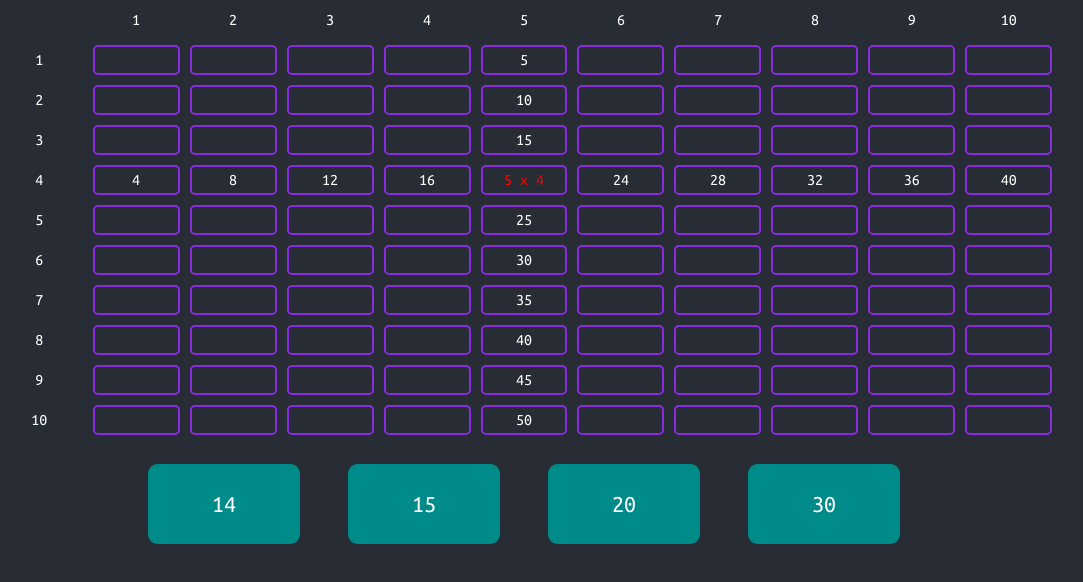
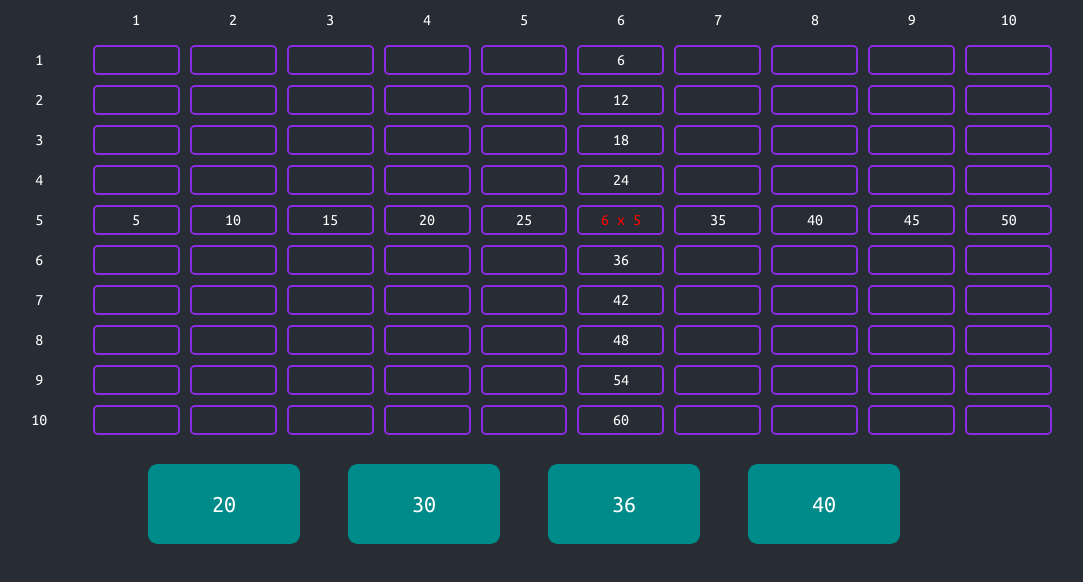
Before and after one commit to imaman/smart-bee, a React (Create React App) app: page / in a window 1280 px wide. Shown: the top 582 px of the page, without its empty margins (116-1199 px from the left). Built offline with nearby package versions, Linux system fonts and the light colour scheme.

Commit message:
better numbers

```diff
--- a/src/App.tsx
+++ b/src/App.tsx
@@ -8,23 +8,27 @@ function pickNumber(n: number) {
   return Math.min(n, Math.trunc(Math.random() * n) + 1)
 }
 
-const x = pickNumber(10)
-const y = pickNumber(10)
+const x = pickNumber(9) + 1
+const y = pickNumber(9) + 1
 const xy = x * y
 
-const set = new Set<number>()
 
-while (set.size < 3) {
-  set.add(Math.max(xy - pickNumber(10), 0))
-  set.add(Math.max(xy + pickNumber(10), 0))
+
+function pickUniqueNumbers(n: number, generator: () => number) {
+  let i = 0;
+  const set = new Set<number>()
+  while (set.size < n && i < 100) {
+    ++i
+    set.add(generator())
+  }
+  const ret: number[] = []
+  set.forEach(n => ret.push(n))
+  return ret
 }
 
-const answers = [xy]
-set.forEach(n => {
-  if (answers.length < 4) {
-    answers.push(n)
-  }
-})
+
+const numLower = pickNumber(4) - 1
+const answers = [xy, ...pickUniqueNumbers(numLower, () => Math.max(xy - pickNumber(10), 0)), ...pickUniqueNumbers(4 - (numLower + 1), () => Math.max(xy + pickNumber(10), 0))]
 
 function App() {
   return (
```
